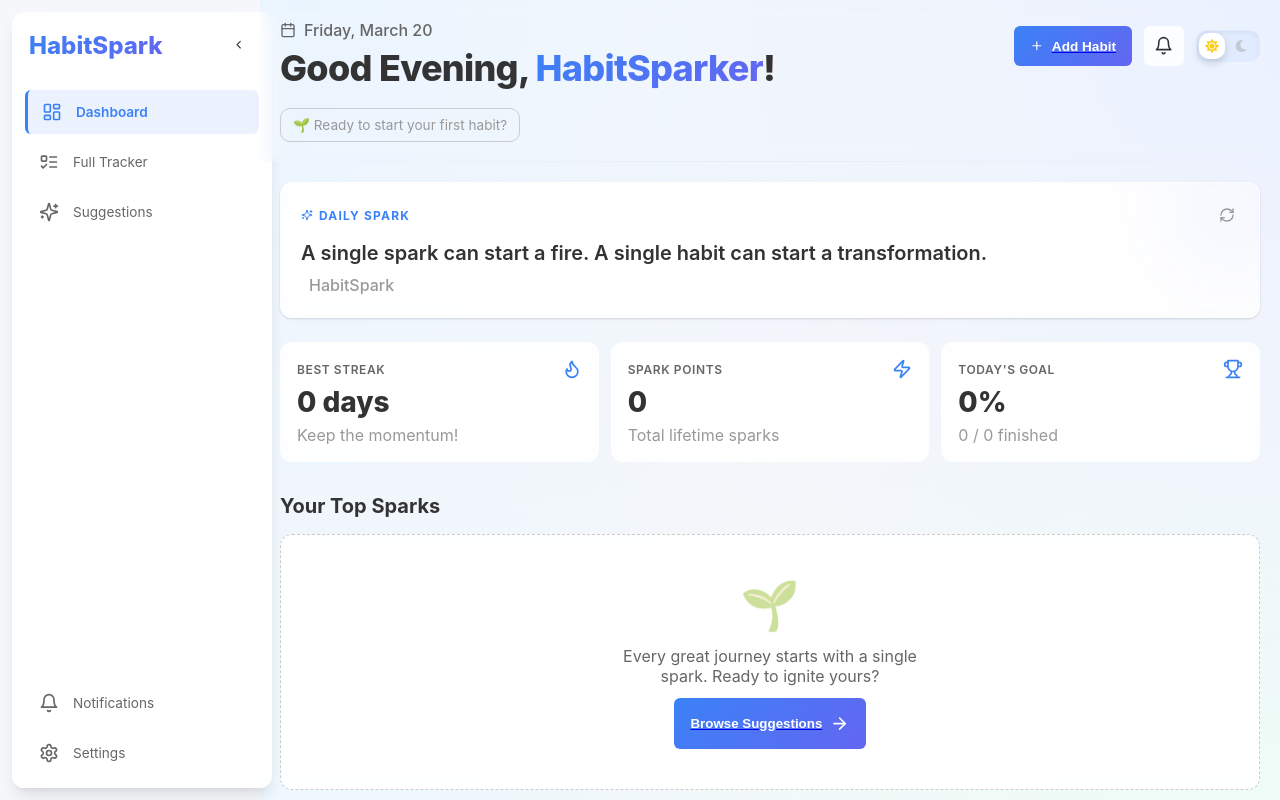
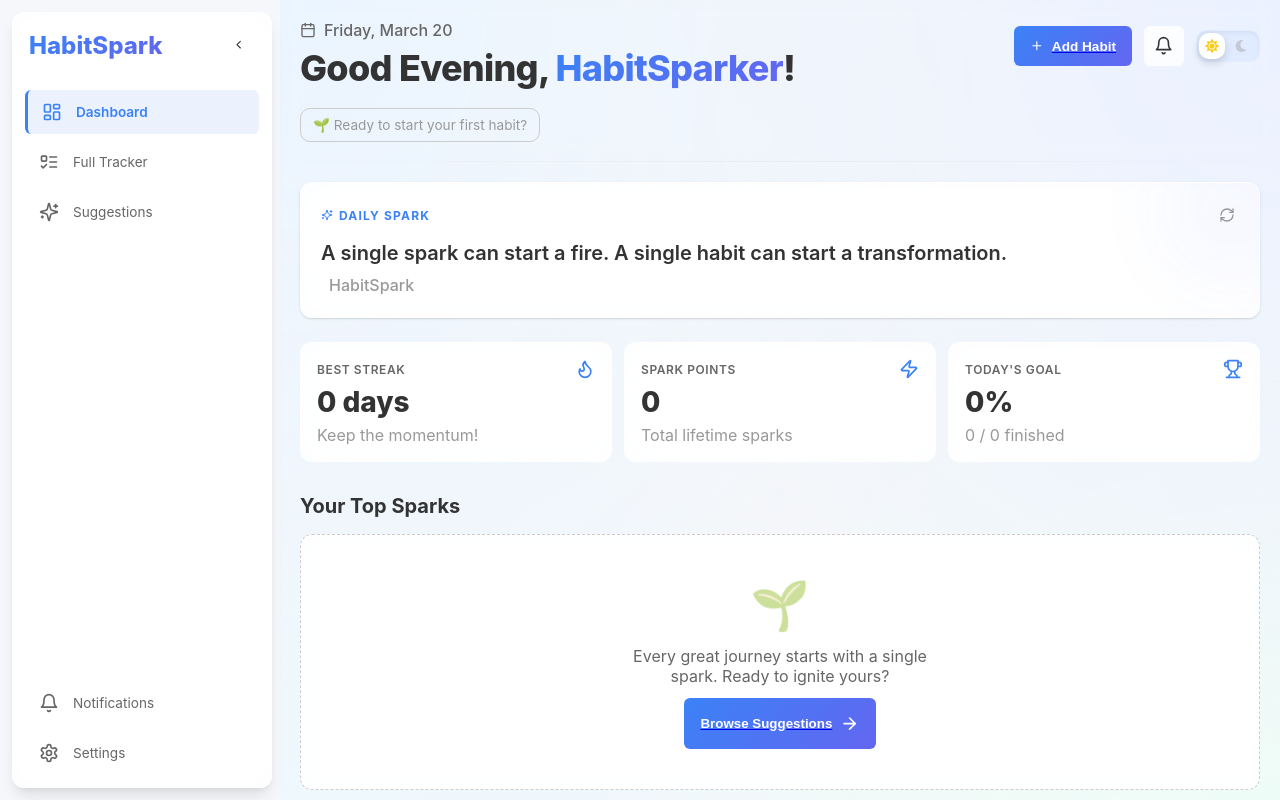
Before and after one commit to Triumphant307/habit-spark-2.0, a Next.js app: page /dashboard in a window 1280 px wide. Shown: the top 800 px of the page. Built offline with nearby package versions, Linux system fonts and the light colour scheme.

Commit message:
style: fix layout conflicts and standardize sidebar-content padding

```diff
--- a/src/Styles/Dashboard/Dashboard.module.css
+++ b/src/Styles/Dashboard/Dashboard.module.css
@@ -32,21 +32,18 @@
   opacity: 0.2;
 }
 
-/* Inner header that stays centered at 1200px */
+/* Inner header content */
 .Dashboard_Header {
   padding: var(--spacing-xl) var(--spacing-xl);
-  max-width: 1200px;
   width: 100%;
-  margin: 0 auto;
 }
 
 .Dashboard_Main {
   padding: var(--spacing-xl) var(--spacing-xl) var(--spacing-3xl);
-  max-width: 1200px;
   width: 100%;
-  margin: 0 auto;
   flex: 1;
 }
+
 
 @media (max-width: 768px) {
   .Dashboard_Header {
--- a/src/Styles/Layout/Sidebar.module.css
+++ b/src/Styles/Layout/Sidebar.module.css
@@ -1,8 +1,9 @@
 .Sidebar_Container {
   position: fixed;
-  left: var(--spacing-md);
-  top: var(--spacing-md);
-  bottom: var(--spacing-md);
+  left: 0;
+  top: 0;
+  bottom: 0;
+  margin: var(--spacing-md);
   background: var(--color-surface-card);
   backdrop-filter: var(--effect-blur-glass);
   -webkit-backdrop-filter: var(--effect-blur-glass);
--- a/src/components/Layout/LayoutClient.tsx
+++ b/src/components/Layout/LayoutClient.tsx
@@ -17,21 +17,24 @@ const LayoutClient: React.FC<LayoutClientProps> = ({ children }) => {
   const noSidebarPages = ["/login", "/signup", "/onboarding", "/"];
   const isAppPage = !noSidebarPages.includes(pathname);
 
-  // Dynamic padding based on sidebar state
-  const paddingLeft = isAppPage ? (isCollapsed ? "80px" : "260px") : "0px";
+  // Dynamic padding based on sidebar state (Width + Margins + Buffer)
+  const paddingLeft = isAppPage ? (isCollapsed ? "100px" : "280px") : "0px";
 
   return (
     <div className="App_Layout">
       <Sidebar />
-      <main
+      <div
+        className="App_Content"
         style={{
           paddingLeft: isAppPage ? paddingLeft : "0px",
           transition: "padding-left 0.3s cubic-bezier(0.4, 0, 0.2, 1)",
           width: "100%",
+          display: "flex",
+          flexDirection: "column",
         }}
       >
         {children}
-      </main>
+      </div>
     </div>
   );
 };
```
